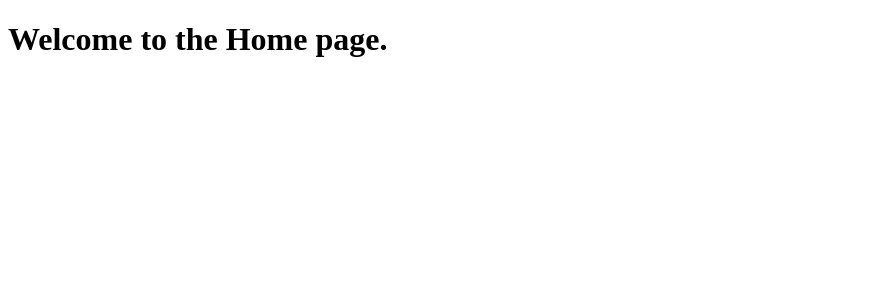
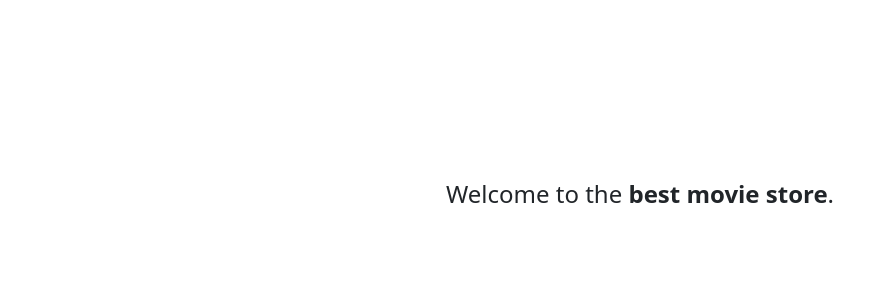
Before and after one commit to johnclamy/chrome-extension-starter, a Django app: page / in a window 1280 px wide. Shown: the top 300 px of the page, without its empty margins (0-888 px from the left). Run offline with Django 5.2, Linux system fonts and the light colour scheme; some libraries are stand-ins or nearby versions.

Commit message:
add a page header to index.html

```diff
--- a/moviestore/home/templates/home/index.html
+++ b/moviestore/home/templates/home/index.html
@@ -1,11 +1,22 @@
-<!DOCTYPE html>
-<html lang="en">
-  <head>
-    <meta charset="UTF-8" />
-    <meta name="viewport" content="width=device-width, initial-scale=1.0" />
-    <title>Home page</title>
-  </head>
-  <body>
-    <h1>Welcome to the Home page.</h1>
-  </body>
-</html>
+{% extends "base.html" %} {% block content %}
+<header class="masthead bg-index text-white text-center py-4">
+  <section class="container d-flex align-items-center flex-column pt-2">
+    <h1 class="h2 text-capitalize">movie store</h1>
+    <p class="lead text-capitalize">
+      your <strong>ticket</strong> <span class="text-lowercase">to</span> online
+      entertainment!
+    </p>
+  </section>
+</header>
+  <div class="container">
+    <section class="row mt-3">
+      <div class="col mx-auto text-center mb-3">
+        <h1 class="h4">
+          <span class="text-capitalize">welcome</span> to the
+          <strong>best</strong> <b>movie store</b>.
+        </h1>
+      </div>
+    </section>
+  </div>
+</div>
+{% endblock content %}
```
